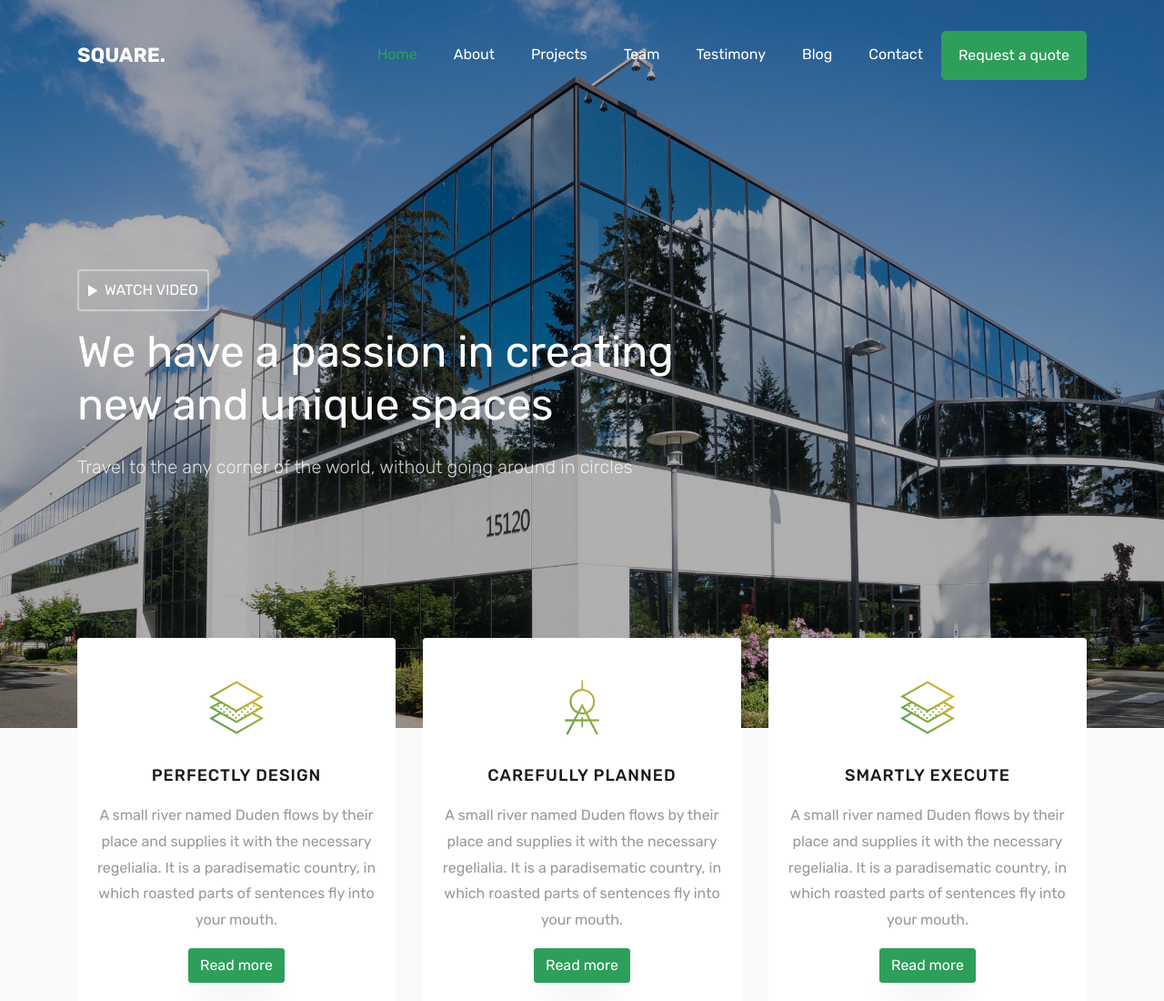
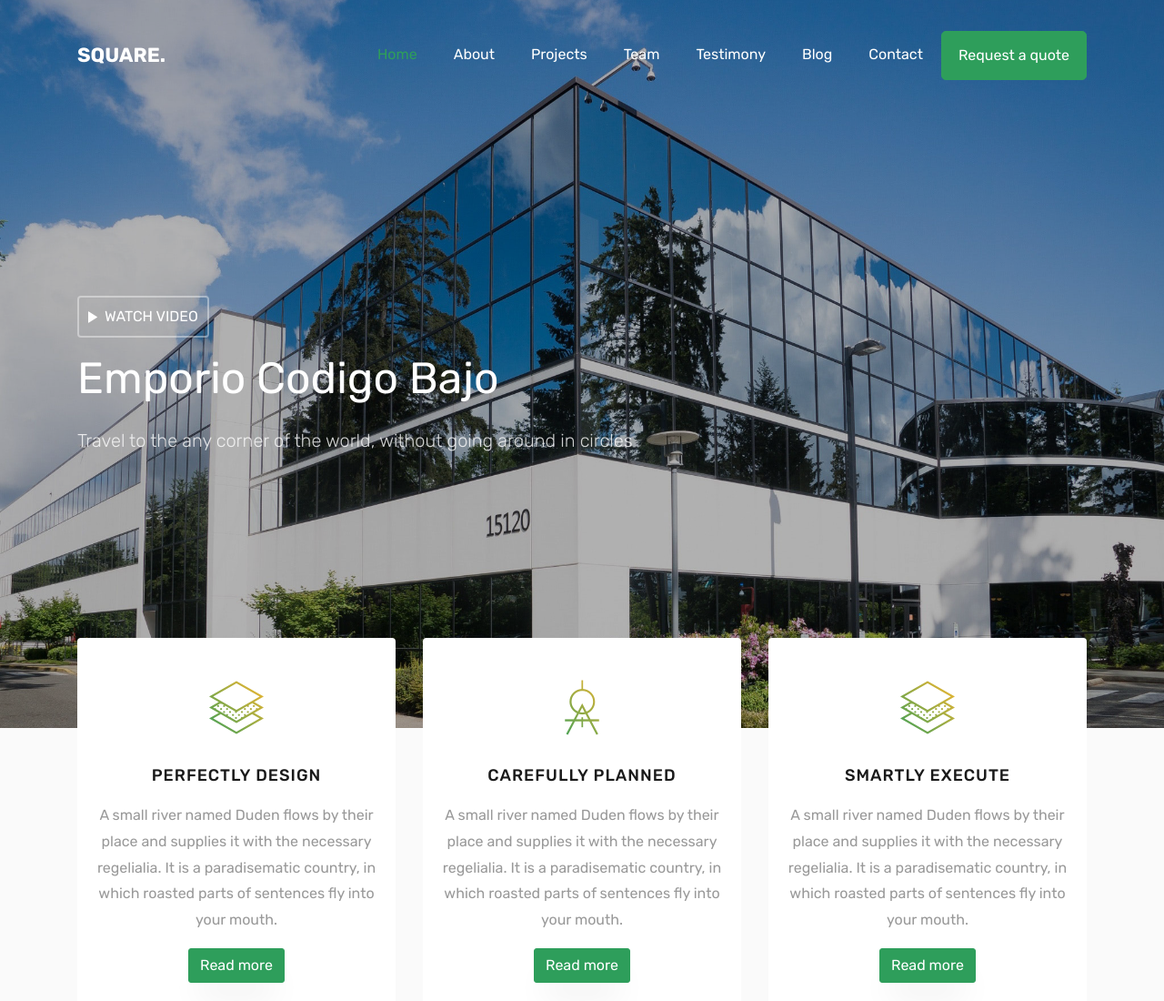
Before and after one commit to Kale-8/ECB, a plain HTML site: page index.html in a window 1280 px wide. Shown: the top 1100 px of the page at 91% size. Drawn offline with Linux system fonts and the light colour scheme; some packages are replaced by stand-ins of ours; no server answers; files whose address does not match are found by name.

Commit message:
modify title h1

```diff
--- a/index.html
+++ b/index.html
@@ -58,7 +58,7 @@
     						<span class="watch">Watch Video</span>
     					</a>
 						</p>
-            <h1 class="mb-4" data-scrollax="properties: { translateY: '30%', opacity: 1.6 }">We have a passion in creating new and unique spaces</h1>
+            <h1 class="mb-4" data-scrollax="properties: { translateY: '30%', opacity: 1.6 }">Emporio Codigo Bajo</h1>
             <p class="mb-4" data-scrollax="properties: { translateY: '30%', opacity: 1.6 }">Travel to the any corner of the world, without going around in circles</p>
           </div>
         </div>
```
